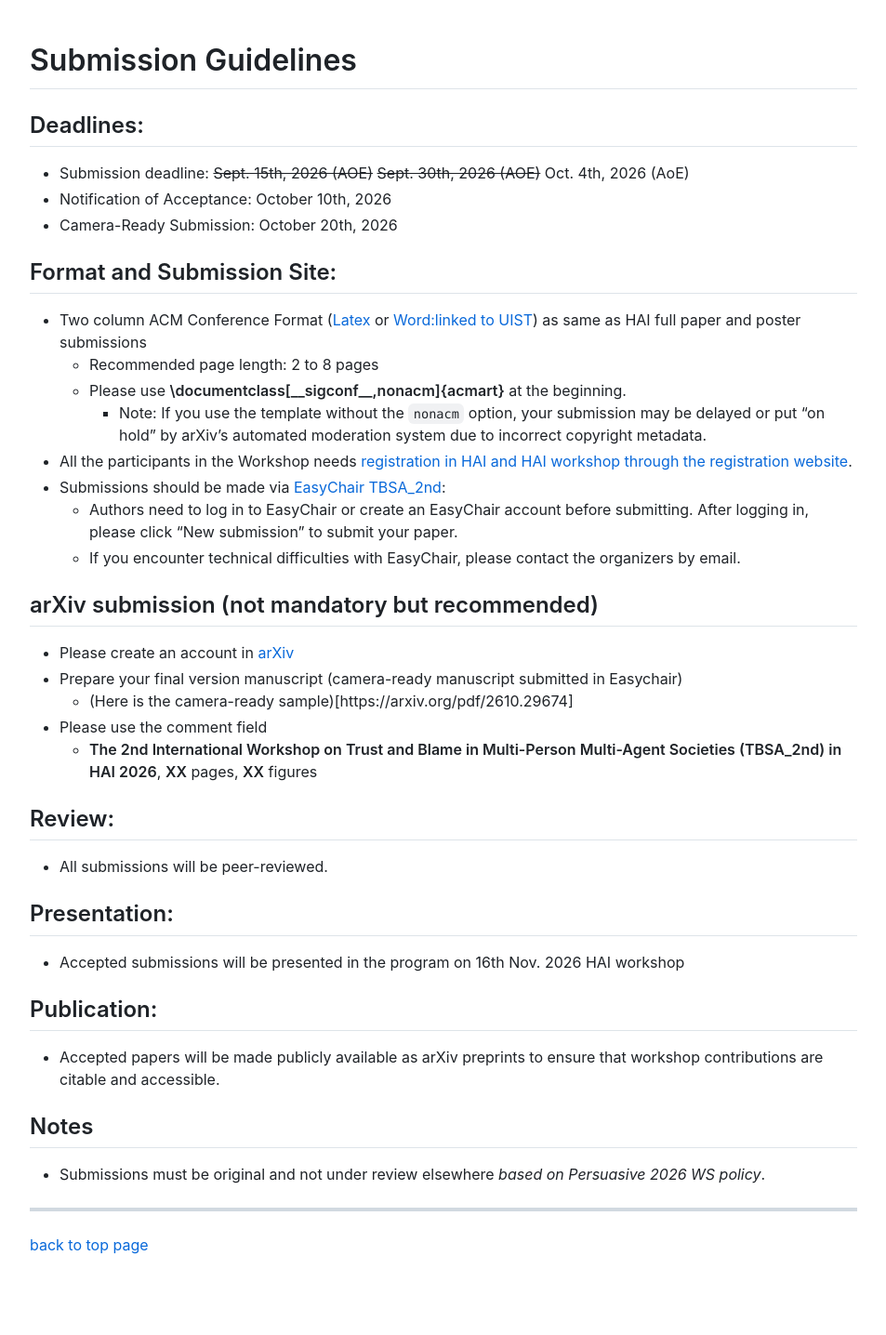
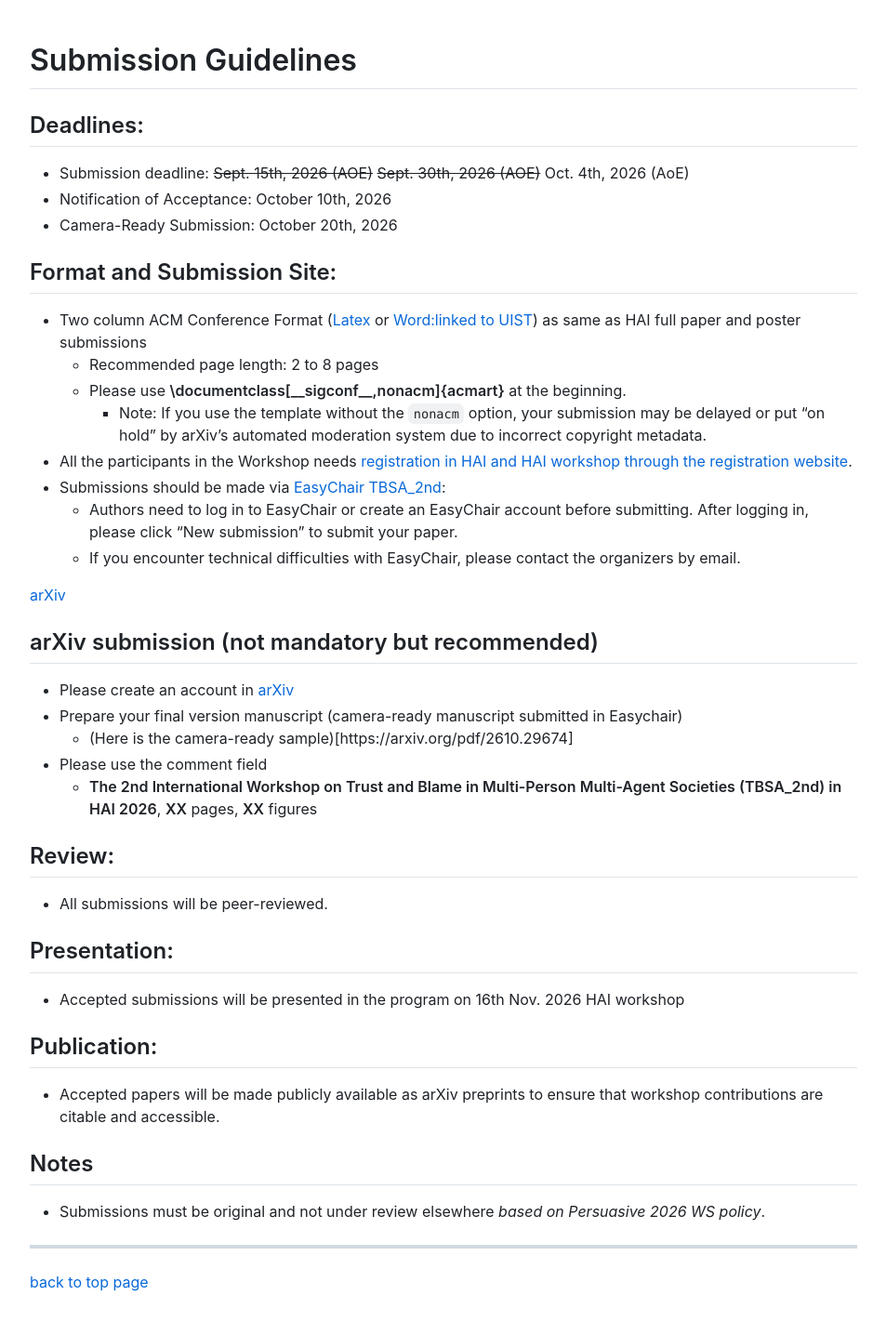
Before and after one commit to virtualcom-designlab/TBSA2026, a Jekyll site: the page built from submission.md, in a window 1280 px wide. Shown: the whole page at 93% size, without its empty margins (163-1116 px from the left). Built offline with Jekyll 4.4.1, drawn with Linux system fonts in a browser that asks for light colours; our own code applies the rules of GitHub Pages for plain Markdown files; before the commit the page ends 1396 px from its top, so only the background shows below that.

Commit message:
Update submission.md

```diff
--- a/submission.md
+++ b/submission.md
@@ -26,6 +26,9 @@ After logging in, please click “New submission” to submit your paper.
 https://easychair.org/conferences/submission_new?a=37559240
 -->
 
+<a href="#aboutarxiv">
+arXiv
+</a>
 
 ## arXiv submission (not mandatory but recommended)
 - Please create an account in [arXiv](https://arxiv.org/)
```
